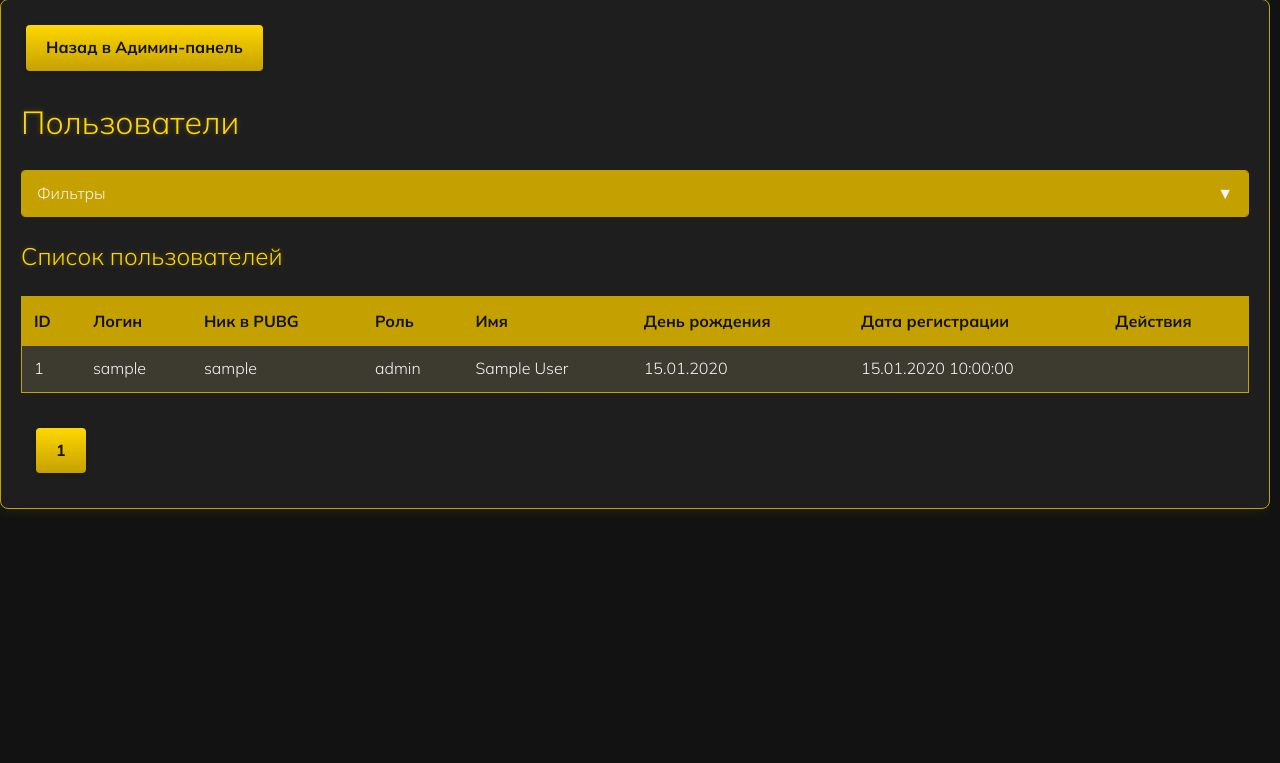
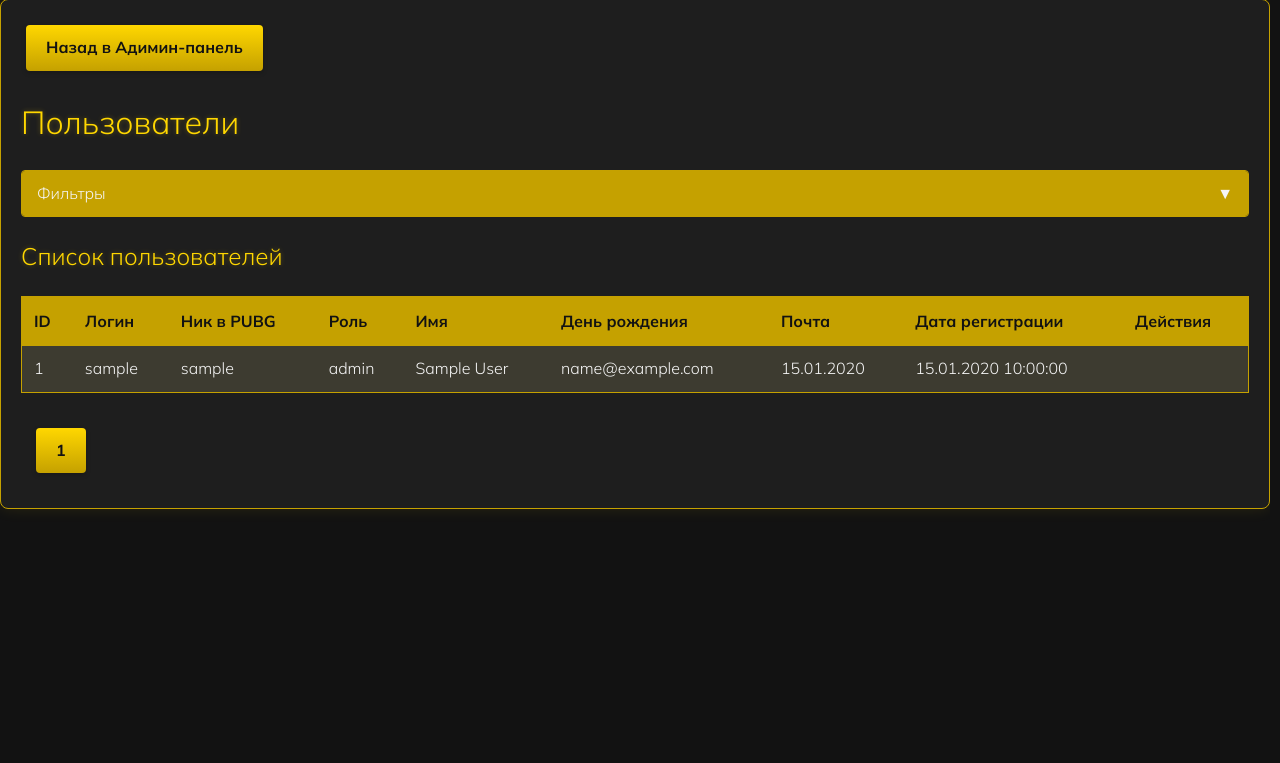
Before and after one commit to warmMySoul/pubg_tournament, a Flask app: page /admin/users in a window 1280 px wide. Shown: the part 103-866 px from the top of the page. Run offline with Flask 3, Linux system fonts and the light colour scheme; the visitor is signed in with stand-in values (Sample User, id 1); tables that the repository leaves empty hold one stand-in row (values such as "Sample post"); parts of the project's set-up code (start-up, migrations or seed data) failed here and were passed over.

Commit message:
Отображение почты в user_list

```diff
--- a/templates/admin/users/users_list.html
+++ b/templates/admin/users/users_list.html
@@ -66,6 +66,7 @@
             <th>Роль</th>
             <th>Имя</th>
             <th>День рождения</th>
+            <th>Почта</th>
             <th>Дата регистрации</th>
             <th>Действия</th>
         </tr>
@@ -77,6 +78,7 @@
             <td>{{ user.pubg_nickname }}</td>
             <td>{{ user.role }}</td>
             <td>{{ user.name if user.name else '—' }}</td>
+            <td>{{ user.email }}</td>
             <td>{{ user.birthday.strftime('%d.%m.%Y') if user.birthday else '—' }}</td>
             <td>{{ user.created_at.strftime('%d.%m.%Y %H:%M:%S') }}</td>
             <td>
```
